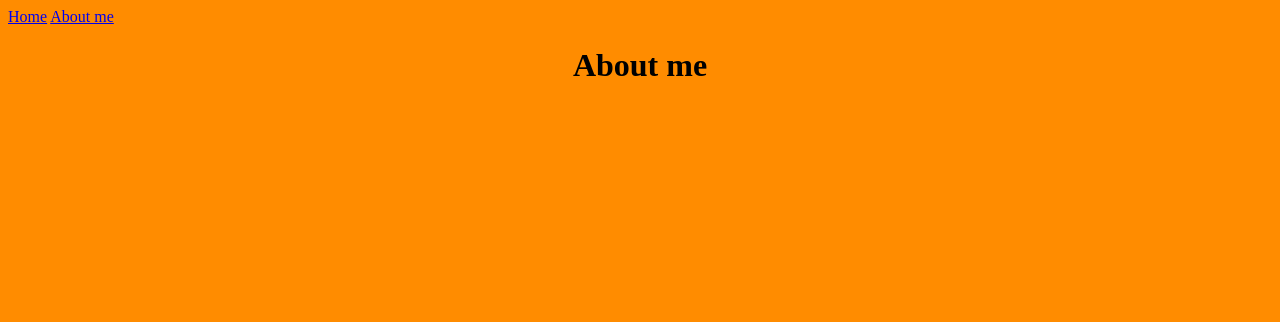
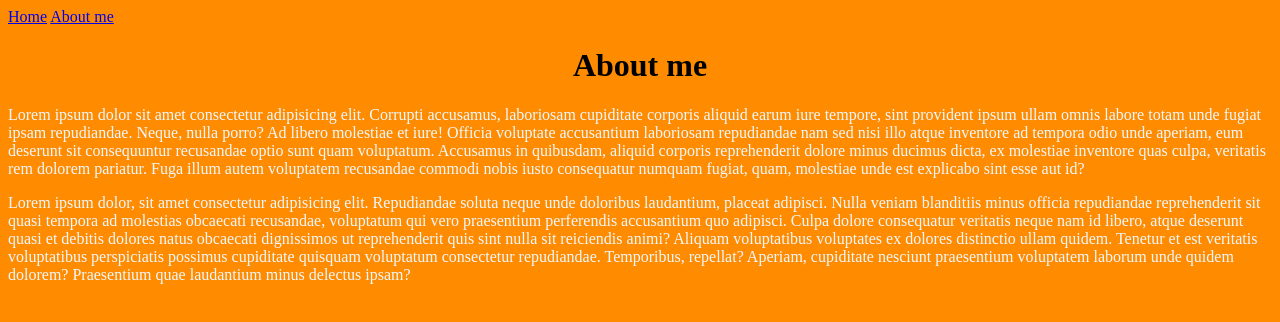
Before and after one commit to lacookson1/stunning-spork, a plain HTML site: page aboutme.html in a window 1280 px wide. Drawn offline with Linux system fonts and the light colour scheme.

Commit message:
Added two paragraphs to about me page

```diff
--- a/aboutme.html
+++ b/aboutme.html
@@ -9,5 +9,9 @@
     <a href="index.html">Home</a>
     <a href="aboutme.html">About me</a>
     <h1>About me</h1>
+
+<p>Lorem ipsum dolor sit amet consectetur adipisicing elit. Corrupti accusamus, laboriosam cupiditate corporis aliquid earum iure tempore, sint provident ipsum ullam omnis labore totam unde fugiat ipsam repudiandae. Neque, nulla porro? Ad libero molestiae et iure! Officia voluptate accusantium laboriosam repudiandae nam sed nisi illo atque inventore ad tempora odio unde aperiam, eum deserunt sit consequuntur recusandae optio sunt quam voluptatum. Accusamus in quibusdam, aliquid corporis reprehenderit dolore minus ducimus dicta, ex molestiae inventore quas culpa, veritatis rem dolorem pariatur. Fuga illum autem voluptatem recusandae commodi nobis iusto consequatur numquam fugiat, quam, molestiae unde est explicabo sint esse aut id?</p>
+
+<p>Lorem ipsum dolor, sit amet consectetur adipisicing elit. Repudiandae soluta neque unde doloribus laudantium, placeat adipisci. Nulla veniam blanditiis minus officia repudiandae reprehenderit sit quasi tempora ad molestias obcaecati recusandae, voluptatum qui vero praesentium perferendis accusantium quo adipisci. Culpa dolore consequatur veritatis neque nam id libero, atque deserunt quasi et debitis dolores natus obcaecati dignissimos ut reprehenderit quis sint nulla sit reiciendis animi? Aliquam voluptatibus voluptates ex dolores distinctio ullam quidem. Tenetur et est veritatis voluptatibus perspiciatis possimus cupiditate quisquam voluptatum consectetur repudiandae. Temporibus, repellat? Aperiam, cupiditate nesciunt praesentium voluptatem laborum unde quidem dolorem? Praesentium quae laudantium minus delectus ipsam?</p>
 </body>
 </html>
```
